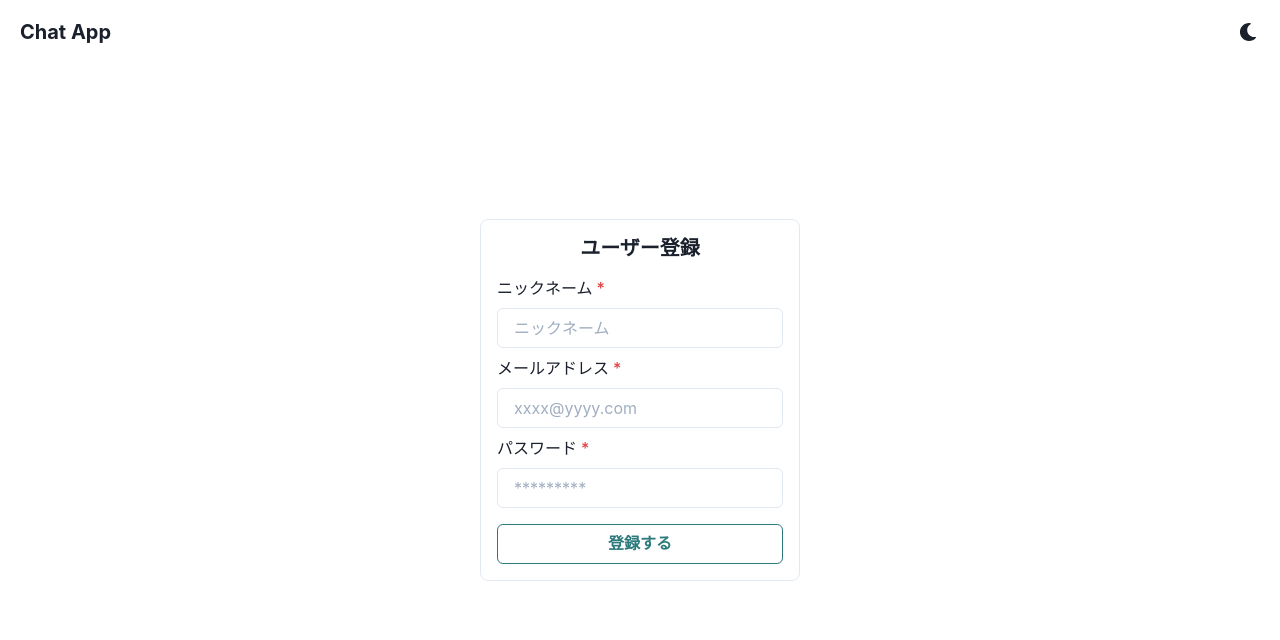
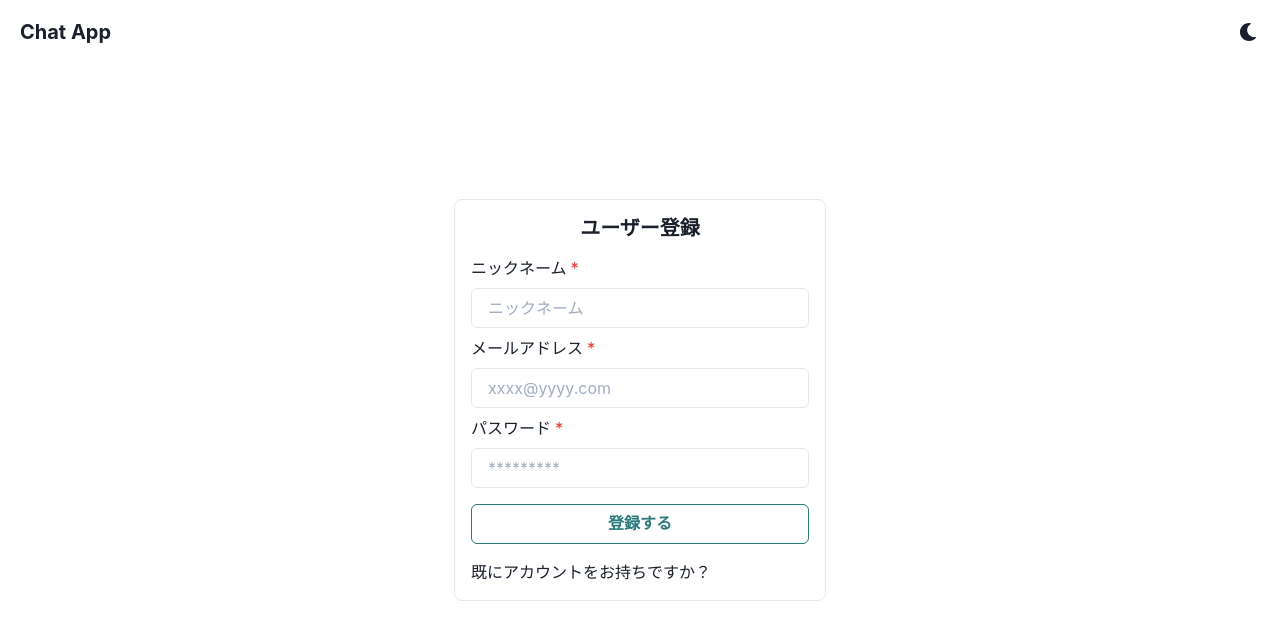
Before and after one commit to yamachoo/chat-front, a React (Create React App) app: page /register in a window 1280 px wide. Shown: the top 640 px of the page. Built offline with nearby package versions, Linux system fonts and the light colour scheme.

Commit message:
update Login, Register

```diff
--- a/src/components/pages/Login.tsx
+++ b/src/components/pages/Login.tsx
@@ -6,11 +6,15 @@ import {
   FormLabel,
   Heading,
   Input,
+  Link,
   useToast
 } from '@chakra-ui/react'
 import React, { useContext } from 'react'
 import { useForm } from 'react-hook-form'
-import { useHistory } from 'react-router-dom'
+import {
+  Link as ReachLink,
+  useHistory
+} from 'react-router-dom'
 import type { LoginQuery } from '../../react-app-env'
 import { userLogin } from '../../server/user/auth'
 import { UserContext } from '../App'
@@ -50,9 +54,12 @@ export const Login: React.FC = () => {
             <FormLabel>パスワード</FormLabel>
             <Input type="password" placeholder="*********" autoComplete="current-password" name="password" ref={register} />
           </FormControl>
-          <Button width="full" colorScheme="teal" variant="outline" type="submit">
+          <Button width="full" colorScheme="teal" variant="outline" type="submit" mb="4">
             ログイン
           </Button>
+          <Link as={ReachLink} to="/register">
+            新しいアカウントが必要ですか？
+          </Link>
         </form>
       </Box>
     </Center>
--- a/src/components/pages/Register.tsx
+++ b/src/components/pages/Register.tsx
@@ -6,11 +6,15 @@ import {
   FormLabel,
   Heading,
   Input,
+  Link,
   useToast
 } from '@chakra-ui/react'
 import React from 'react'
 import { useForm } from 'react-hook-form'
-import { useHistory } from 'react-router-dom'
+import {
+  Link as ReachLink,
+  useHistory
+} from 'react-router-dom'
 import type { RegisterQuery } from '../../react-app-env'
 import { userRegister } from '../../server/user/auth'
 
@@ -51,9 +55,12 @@ export const Register: React.FC = () => {
             <FormLabel>パスワード</FormLabel>
             <Input type="password" placeholder="*********" autoComplete="current-password" name="password" ref={register} />
           </FormControl>
-          <Button width="full" colorScheme="teal" variant="outline" type="submit">
+          <Button width="full" colorScheme="teal" variant="outline" type="submit" mb="4">
             登録する
           </Button>
+          <Link as={ReachLink} to="/">
+            既にアカウントをお持ちですか？
+          </Link>
         </form>
       </Box>
     </Center>
```
